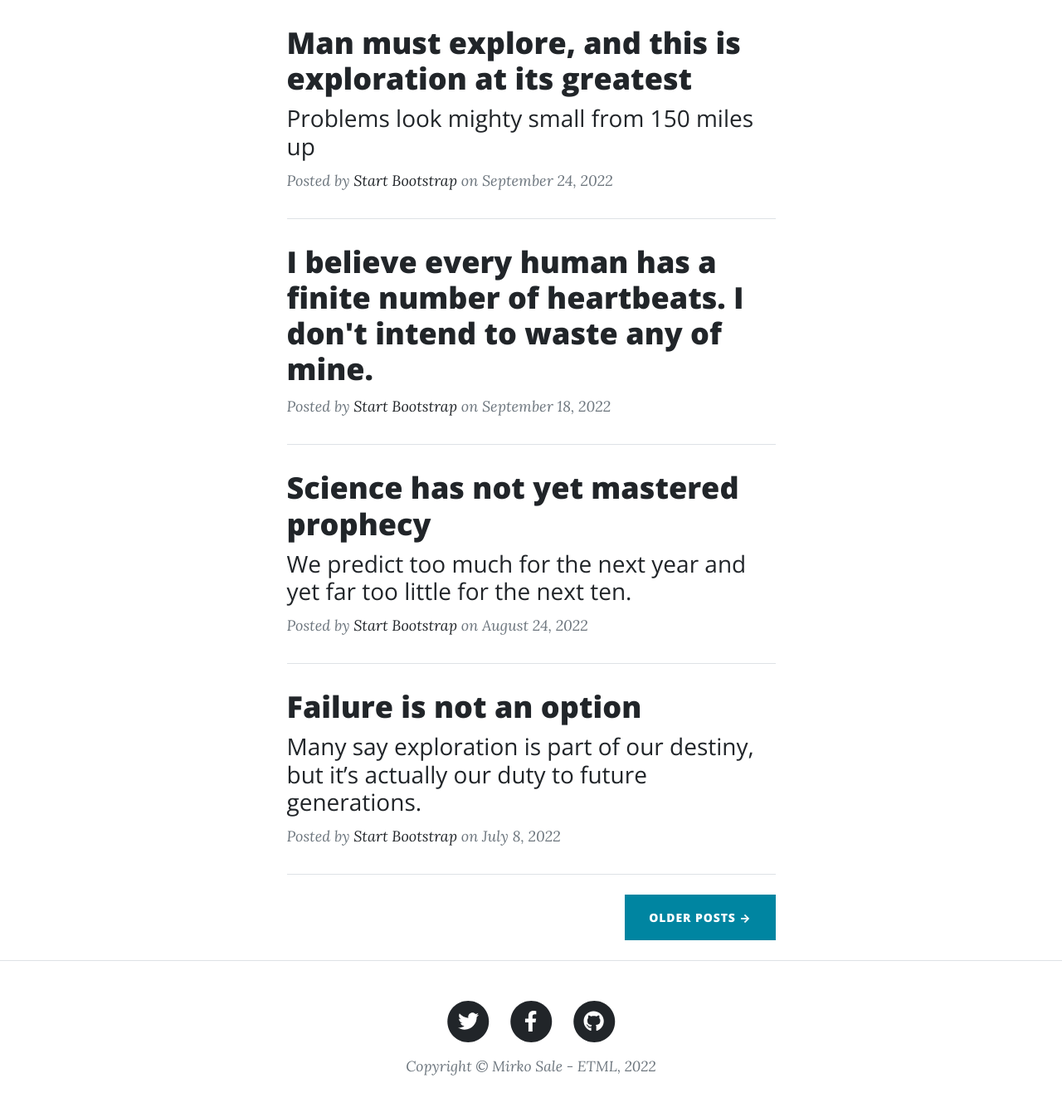
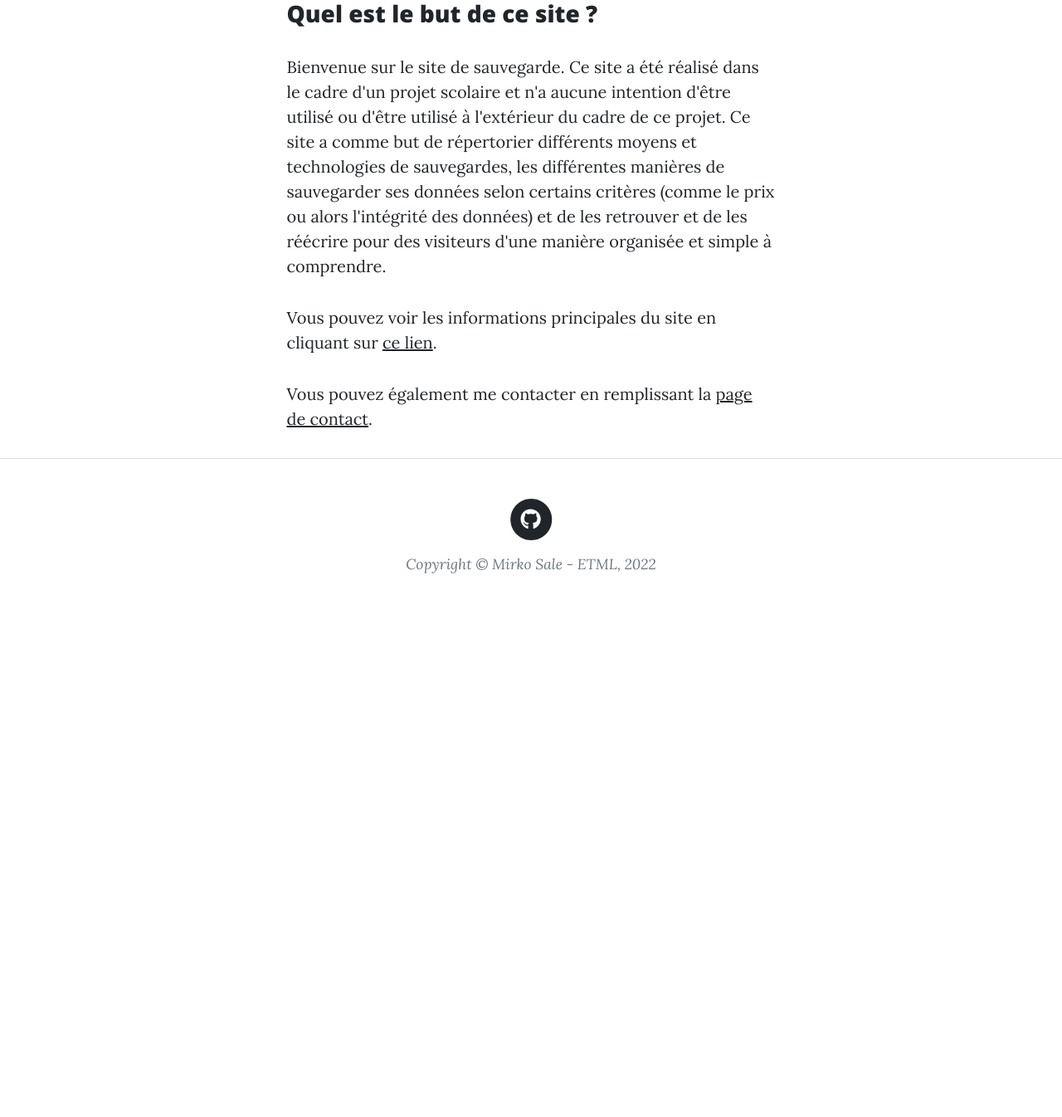
Before and after one commit to mirkosale/sauvegarde, a PHP site: template view/page/home/index.php in a window 1280 px wide. Shown: the whole page at 83% size. After the commit the page ends 691 px from the top, so only its background shows below. Run offline with PHP 8.4, Linux system fonts and the light colour scheme; the template is opened without the code that fills it, so the values that code supplies are empty; some libraries are stand-ins or nearby versions.

Commit message:
Modified website homepage to explain more how the website works and changed the names of different controllers to be more explicit

```diff
--- a/controller/ListController.php
+++ b/controller/InfoController.php
@@ -8,7 +8,7 @@
 
 include_once 'model/database.php';
 
-class ListController extends Controller {
+class InfoController extends Controller {
 
     /**
      * Permet de choisir l'action à effectuer
--- a/index.php
+++ b/index.php
@@ -19,7 +19,7 @@ date_default_timezone_set('Europe/Zurich');
 include_once 'controller/Controller.php';
 include_once 'controller/HomeController.php';
 include_once 'controller/ContactController.php';
-include_once 'controller/ListController.php';
+include_once 'controller/InfoController.php';
 
 
 class MainController
@@ -54,8 +54,8 @@ class MainController
             case 'contact':
                 $link = new ContactController();
                 break;
-            case 'list':
-                $link = new ListController();
+            case 'info':
+                $link = new InfoController();
                 break;
             default:
                 $link = new HomeController();
--- a/model/database.php
+++ b/model/database.php
@@ -10,7 +10,7 @@ class Database
      */
     public function __construct()
     {
-        include('configDB.php');
+    include('configDB.php');
 
         try {
             $this->connector = new PDO("mysql:host=$DB_SERVER;dbname=$DB_NAME;charset=utf8", $DB_USER, $DB_PASSWORD);
@@ -77,7 +77,7 @@ class Database
     }
 
     /**
-     * Méthode permettant d'ajouter un recette à la base de données selon informations
+     * Méthode permettant d'ajouter des données à la base de données selon informations
      * récupérees dans le formulaire de contact et d'envoi de données
      */
     public function insertContact($contactData)
@@ -97,7 +97,7 @@ class Database
     }
 
     /**
-     * Méthode permettant d'ajouter un recette à la base de données selon informations
+     * Méthode permettant d'ajouter des données à la base de données selon informations
      * récupérees dans le formulaire de contact et d'envoi de données
      */
     public function insertContactNoPhone($contactData)
--- a/view/footer.php
+++ b/view/footer.php
@@ -5,7 +5,7 @@
         <div class="row gx-4 gx-lg-5 justify-content-center">
             <div class="col-md-10 col-lg-8 col-xl-7">
                 <ul class="list-inline text-center">
-                    <li class="list-inline-item">
+                    <!-- <li class="list-inline-item">
                         <a href="#!">
                             <span class="fa-stack fa-lg">
                                 <i class="fas fa-circle fa-stack-2x"></i>
@@ -20,9 +20,9 @@
                                 <i class="fab fa-facebook-f fa-stack-1x fa-inverse"></i>
                             </span>
                         </a>
-                    </li>
+                    </li> -->
                     <li class="list-inline-item">
-                        <a href="#!">
+                        <a href="https://github.com/mirkosale/sauvegarde">
                             <span class="fa-stack fa-lg">
                                 <i class="fas fa-circle fa-stack-2x"></i>
                                 <i class="fab fa-github fa-stack-1x fa-inverse"></i>
--- a/view/header.php
+++ b/view/header.php
@@ -4,8 +4,8 @@
         <div class="row gx-4 gx-lg-5 justify-content-center">
             <div class="col-md-10 col-lg-8 col-xl-7">
                 <div class="site-heading">
-                    <h1>Clean Blog</h1>
-                    <span class="subheading">A Blog Theme by Start Bootstrap</span>
+                    <h1>Sauvegarde</h1>
+                    <span class="subheading">Quels sont les technologies et moyens de sauvegarde ?</span>
                 </div>
             </div>
         </div>
--- a/view/menu.php
+++ b/view/menu.php
@@ -9,7 +9,7 @@
         <div class="collapse navbar-collapse" id="navbarResponsive">
             <ul class="navbar-nav ms-auto py-4 py-lg-0">
                 <li class="nav-item"><a class="nav-link px-lg-3 py-3 py-lg-4" href="?controller=home&action=index">Accueil</a></li>
-                <li class="nav-item"><a class="nav-link px-lg-3 py-3 py-lg-4" href="?controller=list&action=list">Liste des informations</a></li>
+                <li class="nav-item"><a class="nav-link px-lg-3 py-3 py-lg-4" href="?controller=info&action=list">Liste des informations</a></li>
                 <li class="nav-item"><a class="nav-link px-lg-3 py-3 py-lg-4" href="?controller=contact&action=contact">Contact</a></li>
             </ul>
         </div>
--- a/view/page/home/index.php
+++ b/view/page/home/index.php
@@ -2,63 +2,10 @@
 <div class="container px-4 px-lg-5">
     <div class="row gx-4 gx-lg-5 justify-content-center">
         <div class="col-md-10 col-lg-8 col-xl-7">
-            <!-- Post preview-->
-            <div class="post-preview">
-                <a href="post.html">
-                    <h2 class="post-title">Man must explore, and this is exploration at its greatest</h2>
-                    <h3 class="post-subtitle">Problems look mighty small from 150 miles up</h3>
-                </a>
-                <p class="post-meta">
-                    Posted by
-                    <a href="#!">Start Bootstrap</a>
-                    on September 24, 2022
-                </p>
-            </div>
-            <!-- Divider-->
-            <hr class="my-4" />
-            <!-- Post preview-->
-            <div class="post-preview">
-                <a href="post.html">
-                    <h2 class="post-title">I believe every human has a finite number of heartbeats. I don't intend to waste any of mine.</h2>
-                </a>
-                <p class="post-meta">
-                    Posted by
-                    <a href="#!">Start Bootstrap</a>
-                    on September 18, 2022
-                </p>
-            </div>
-            <!-- Divider-->
-            <hr class="my-4" />
-            <!-- Post preview-->
-            <div class="post-preview">
-                <a href="post.html">
-                    <h2 class="post-title">Science has not yet mastered prophecy</h2>
-                    <h3 class="post-subtitle">We predict too much for the next year and yet far too little for the next ten.</h3>
-                </a>
-                <p class="post-meta">
-                    Posted by
-                    <a href="#!">Start Bootstrap</a>
-                    on August 24, 2022
-                </p>
-            </div>
-            <!-- Divider-->
-            <hr class="my-4" />
-            <!-- Post preview-->
-            <div class="post-preview">
-                <a href="post.html">
-                    <h2 class="post-title">Failure is not an option</h2>
-                    <h3 class="post-subtitle">Many say exploration is part of our destiny, but it’s actually our duty to future generations.</h3>
-                </a>
-                <p class="post-meta">
-                    Posted by
-                    <a href="#!">Start Bootstrap</a>
-                    on July 8, 2022
-                </p>
-            </div>
-            <!-- Divider-->
-            <hr class="my-4" />
-            <!-- Pager-->
-            <div class="d-flex justify-content-end mb-4"><a class="btn btn-primary text-uppercase" href="#!">Older Posts →</a></div>
+            <h3>Quel est le but de ce site ?</h3>
+            <p>Bienvenue sur le site de sauvegarde. Ce site a été réalisé dans le cadre d'un projet scolaire et n'a aucune intention d'être utilisé ou d'être utilisé à l'extérieur du cadre de ce projet. Ce site a comme but de répertorier différents moyens et technologies de sauvegardes, les différentes manières de sauvegarder ses données selon certains critères (comme le prix ou alors l'intégrité des données) et de les retrouver et de les réécrire pour des visiteurs d'une manière organisée et simple à comprendre.</p>
+            <p>Vous pouvez voir les informations principales du site en cliquant sur <a href="?controller=info&action=list">ce lien</a>.</p>
+            <p>Vous pouvez également me contacter en remplissant la <a href="?controller=contact&action=contact">page de contact</a>.</p>
         </div>
     </div>
 </div>
```
